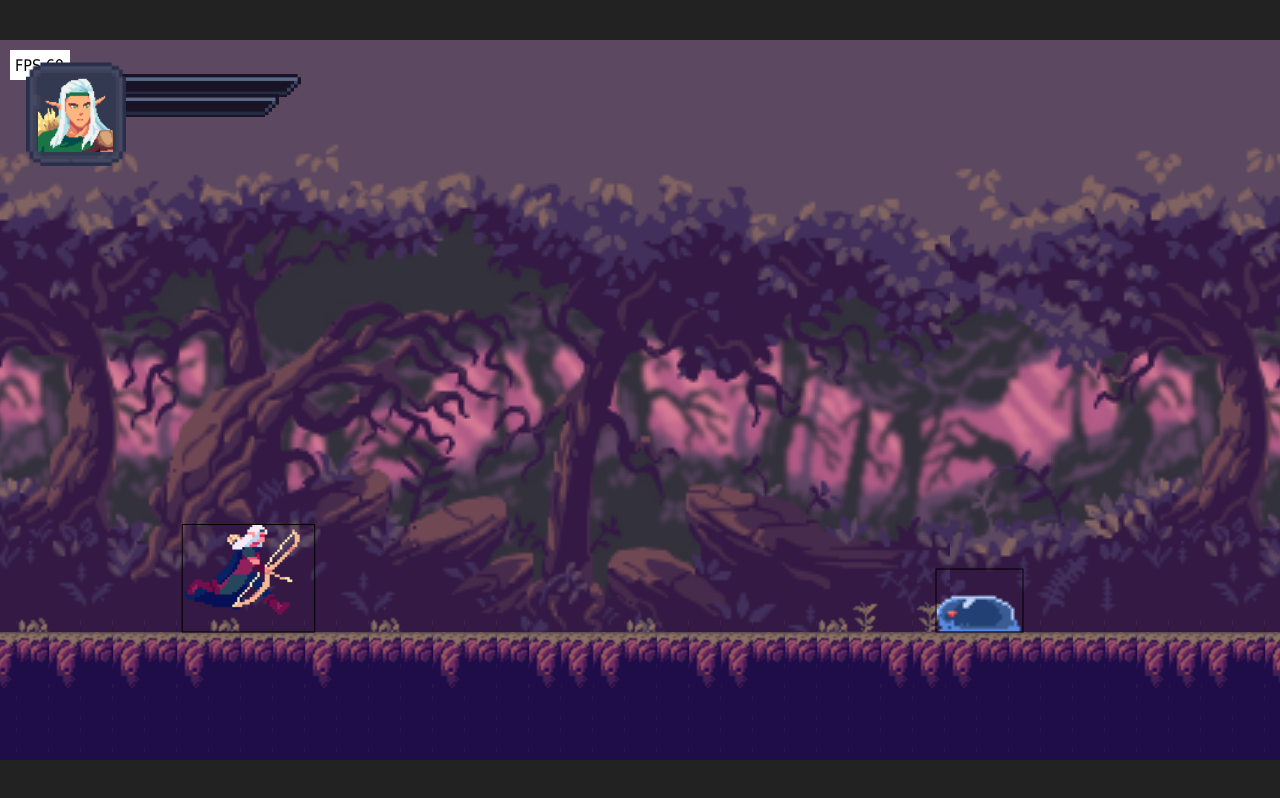
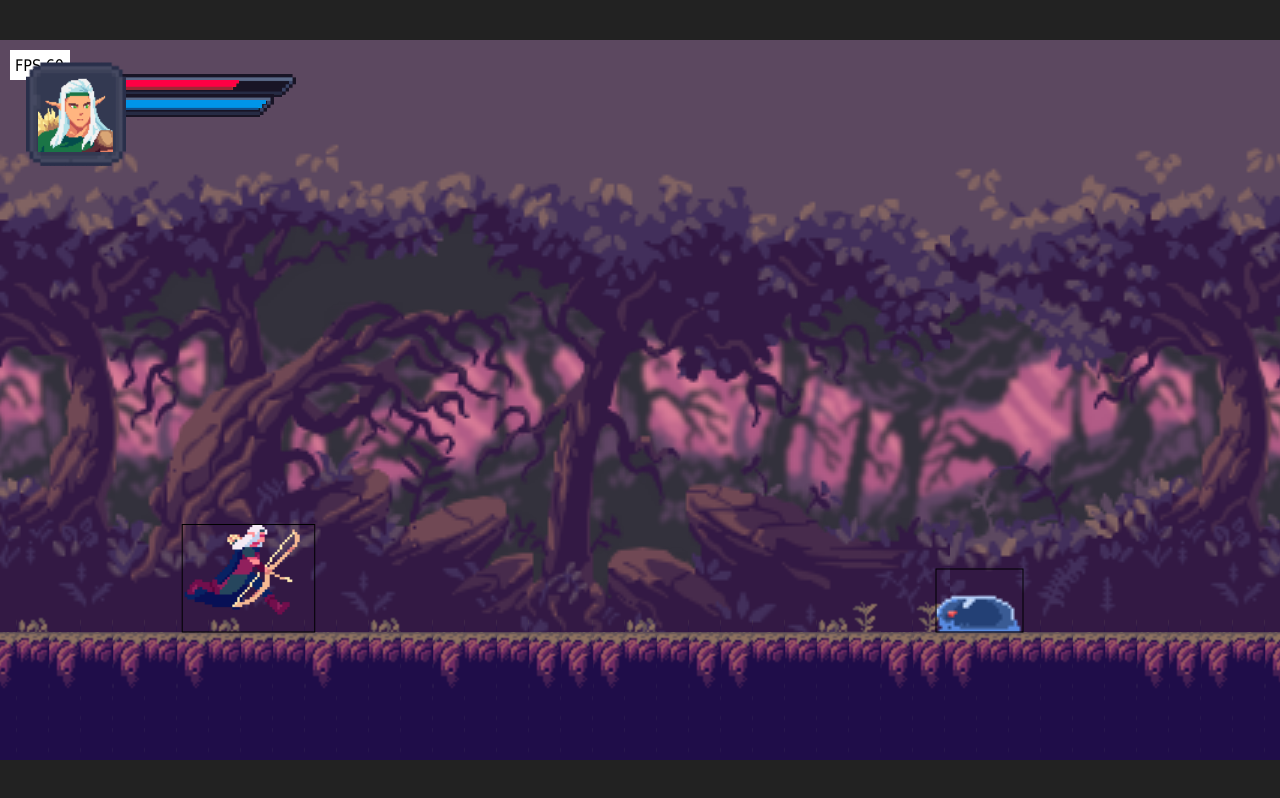
Before and after one commit to eltfshr/finger-monster, a website built with Vite: page index.html in a window 1280 px wide. Built offline with nearby package versions, Linux system fonts and the light colour scheme; files whose address does not match are found by name.

Commit message:
refactor: ui initialization with factory method

```diff
--- a/src/css/style.css
+++ b/src/css/style.css
@@ -49,25 +49,77 @@ html, body {
 #health-bar {
   position: absolute;
   top: 4.7%;
-  left: calc(2% + 100px - 5px);
+  left: calc(2% + 100px - 10px);
   width: 180px;
   height: 23px;
   background-image: url('/graphic/health-bar.png');
   background-size: cover;
+  overflow: hidden;
+}
+
+#health-bar-indicator {
+  z-index: 1;
+  position: absolute;
+  top: 29%;
+  left: 0;
+  width: 163px;
+  height: 10px;
+  margin-left: 5%;
+  background-image: url('/graphic/health-bar-indicator.png');
+  background-size: cover;
+}
+
+#health-bar-sub-indicator {
+  z-index: 0;
+  position: absolute;
+  top: 29%;
+  left: 0;
+  width: 163px;
+  height: 10px;
+  margin-left: 5%;
+  background-image: url('/graphic/health-bar-sub-indicator.png');
+  background-size: cover;
+  transition: margin 1000ms;
 }
 
 #mana-bar {
   position: absolute;
   top: calc(4.7% + 23px - 3px);
-  left: calc(2% + 100px - 5px);
+  left: calc(2% + 100px - 10px);
   width: 158px;
   height: 23px;
   background-image: url('/graphic/mana-bar.png');
   background-size: cover;
+  overflow: hidden;
+}
+
+#mana-bar-indicator {
+  z-index: 1;
+  position: absolute;
+  top: 29%;
+  left: 0;
+  width: 163px;
+  height: 10px;
+  margin-left: -8%;
+  background-image: url('/graphic/mana-bar-indicator.png');
+  background-size: cover;
+}
+
+#mana-bar-sub-indicator {
+  z-index: 0;
+  position: absolute;
+  top: 29%;
+  left: 0;
+  width: 163px;
+  height: 10px;
+  margin-left: -8%;
+  background-image: url('/graphic/mana-bar-sub-indicator.png');
+  background-size: cover;
+  transition: margin 1000ms;
 }
 
 #player-frame {
-  z-index: 1;
+  z-index: 100;
   position: absolute;
   top: 4.7%;
   left: 3%;
@@ -78,7 +130,7 @@ html, body {
 }
 
 #player-frame-border {
-  z-index: 0;
+  z-index: 99;
   position: absolute;
   top: 3%;
   left: 2%;
--- a/src/event/battle/BattleEventManger.ts
+++ b/src/event/battle/BattleEventManger.ts
@@ -15,6 +15,10 @@ export class BattleEventManager {
     this.uiRoot = uiRoot;
     this.playerEvent = new PlayerBattleEvent(this.uiRoot);
     this.enemyEvent = new EnemyBattleEvent(this.uiRoot);
+  }
+
+  public onHeal(amount: number): void {
+    this.uiRoot.updateHealth(amount);
   }
 
   public onPlayerAttack(player: Player): void {
--- a/src/event/battle/EnemyBattleEvent.ts
+++ b/src/event/battle/EnemyBattleEvent.ts
@@ -7,6 +7,7 @@ export class EnemyBattleEvent {
 
   public constructor(uiRoot: BattleUserInterfaceRoot) {
     this.uiRoot = uiRoot;
+    console.log(this.uiRoot);
   }
 
   public onSpawn(): void {
--- a/src/renderer/canvas/object/Tileset.ts
+++ b/src/renderer/canvas/object/Tileset.ts
@@ -23,7 +23,7 @@ export class Tileset implements ImageResource {
     y: number,
     tile: [number, number],
     scale: number = 1,
-  ) {
+  ): void {
     if (!this.image) throw new Error('Could not draw tile set without image resource');
 
     canvas.drawImage(
--- a/src/renderer/canvas/sprite/EntityAnimation.ts
+++ b/src/renderer/canvas/sprite/EntityAnimation.ts
@@ -17,7 +17,6 @@ export abstract class EntityAnimation {
 
   private loadAllSprites(imageRegistry: ImageRegistry, collisionRegistry: CollisionRegistry): void {
     try {
-      console.log(this.spriteResourceByState.values());
       Array
         .from(this.spriteResourceByState.values())
         .map((resource) => resource.loadFromImageRegistry(imageRegistry));
@@ -26,7 +25,6 @@ export abstract class EntityAnimation {
         .from(this.spriteResourceByState.values())
         .map((resource) => resource.loadFromCollisionRegistry(collisionRegistry));
     } catch (error) {
-      console.log(error);
       throw new Error(`Could not load a resource for ${this.constructor.name}`);
     }
   }
--- a/src/renderer/ui/UserInterface.ts
+++ b/src/renderer/ui/UserInterface.ts
@@ -1,13 +1,14 @@
 export abstract class UserInterface {
 
-  protected readonly node: HTMLDivElement;
+  protected readonly node: HTMLElement;
 
-  public constructor(id: string) {
-    this.node = document.createElement('div');
-    this.node.setAttribute('id', id);
+  public constructor() {
+    this.node = this.createElement();
   }
 
-  public getNode(): HTMLDivElement {
+  public abstract createElement(): HTMLElement;
+
+  public getNode(): HTMLElement {
     return this.node;
   }
 
--- a/src/renderer/ui/battle/BattleHealthBar.ts
+++ b/src/renderer/ui/battle/BattleHealthBar.ts
@@ -2,15 +2,33 @@ import { UserInterface } from '@/renderer/ui/UserInterface';
 
 export class BattleHealthBar extends UserInterface {
 
-  private health: number = 0;
+  private static readonly MARGIN_MAX = 5;
+  private static readonly MARGIN_MIN = -85;
+  private static readonly MARGIN_SCALE = (this.MARGIN_MIN - this.MARGIN_MAX) / 100;
 
-  public constructor(health: number) {
-    super('health-bar');
-    this.update(health);
+  public createElement(): HTMLElement {
+    const bar = document.createElement('div');
+    bar.setAttribute('id', 'health-bar');
+
+    const indicator = document.createElement('div');
+    indicator.setAttribute('id', 'health-bar-indicator');
+
+    const subIndicator = document.createElement('div');
+    subIndicator.setAttribute('id', 'health-bar-sub-indicator');
+
+    bar.appendChild(indicator);
+    bar.appendChild(subIndicator);
+
+    return bar;
   }
 
   public update(health: number): void {
-    this.health = health;
+    const indicator = document.querySelector<HTMLDivElement>('#health-bar-indicator')!;
+    const subIndicator = document.querySelector<HTMLDivElement>('#health-bar-sub-indicator')!;
+
+    const calculatedMargin = BattleHealthBar.MARGIN_MIN - BattleHealthBar.MARGIN_SCALE * health;
+    indicator.style.marginLeft = calculatedMargin + '%';
+    subIndicator.style.marginLeft = calculatedMargin + '%';
   }
 
 }
--- a/src/renderer/ui/battle/BattleManaBar.ts
+++ b/src/renderer/ui/battle/BattleManaBar.ts
@@ -2,15 +2,33 @@ import { UserInterface } from '@/renderer/ui/UserInterface';
 
 export class BattleManaBar extends UserInterface {
 
-  private mana: number = 0;
+  private static readonly MARGIN_MAX = -8;
+  private static readonly MARGIN_MIN = -97;
+  private static readonly MARGIN_SCALE = (this.MARGIN_MIN - this.MARGIN_MAX) / 100;
 
-  public constructor(mana: number) {
-    super('mana-bar');
-    this.update(mana);
+  public createElement(): HTMLElement {
+    const bar = document.createElement('div');
+    bar.setAttribute('id', 'mana-bar');
+
+    const indicator = document.createElement('div');
+    indicator.setAttribute('id', 'mana-bar-indicator');
+
+    const subIndicator = document.createElement('div');
+    subIndicator.setAttribute('id', 'mana-bar-sub-indicator');
+
+    bar.appendChild(indicator);
+    bar.appendChild(subIndicator);
+
+    return bar;
   }
 
-  public update(mana: number): void {
-    this.mana = mana;
+  public update(health: number): void {
+    const indicator = document.querySelector<HTMLDivElement>('#mana-bar-indicator')!;
+    const subIndicator = document.querySelector<HTMLDivElement>('#mana-bar-sub-indicator')!;
+
+    const calculatedMargin = BattleManaBar.MARGIN_MIN - BattleManaBar.MARGIN_SCALE * health;
+    indicator.style.marginLeft = calculatedMargin + '%';
+    subIndicator.style.marginLeft = calculatedMargin + '%';
   }
 
 }
--- a/src/renderer/ui/battle/BattlePlayerFrame.ts
+++ b/src/renderer/ui/battle/BattlePlayerFrame.ts
@@ -2,8 +2,10 @@ import { UserInterface } from '@/renderer/ui/UserInterface';
 
 export class BattlePlayerFrame extends UserInterface {
 
-  public constructor() {
-    super('player-frame');
+  public createElement(): HTMLElement {
+    const element = document.createElement('div');
+    element.setAttribute('id', 'player-frame');
+    return element;
   }
 
 }
--- a/src/renderer/ui/battle/BattlePlayerFrameBorder.ts
+++ b/src/renderer/ui/battle/BattlePlayerFrameBorder.ts
@@ -2,8 +2,10 @@ import { UserInterface } from '@/renderer/ui/UserInterface';
 
 export class BattlePlayerFrameBorder extends UserInterface {
 
-  public constructor() {
-    super('player-frame-border');
+  public createElement(): HTMLElement {
+    const element = document.createElement('div');
+    element.setAttribute('id', 'player-frame-border');
+    return element;
   }
 
 }
--- a/src/renderer/ui/battle/BattleUserInterfaceRoot.ts
+++ b/src/renderer/ui/battle/BattleUserInterfaceRoot.ts
@@ -18,10 +18,10 @@ export class BattleUserInterfaceRoot extends UserInterfaceRoot {
     super();
     this.player = player;
 
-    this.healthBar = new BattleHealthBar(this.player.getHealth());
+    this.healthBar = new BattleHealthBar();
     this.append(this.healthBar.getNode());
 
-    this.manaBar = new BattleManaBar(this.player.getHealth());
+    this.manaBar = new BattleManaBar();
     this.append(this.manaBar.getNode());
 
     this.playerFrame = new BattlePlayerFrame();
@@ -35,4 +35,8 @@ export class BattleUserInterfaceRoot extends UserInterfaceRoot {
     this.healthBar.update(health);
   }
 
+  public updateMana(mana: number): void {
+    this.manaBar.update(mana);
+  }
+
 }
--- a/src/scene/BattleScene.ts
+++ b/src/scene/BattleScene.ts
@@ -59,6 +59,8 @@ export class BattleScene extends Scene {
     this.player.setX(this.getWidth() / 9);
     this.player.setOnGround(this.ground.getGroundY());
     this.player.move();
+
+    this.eventManager.onHeal(100);
   }
 
   public update(): void {
@@ -69,6 +71,29 @@ export class BattleScene extends Scene {
       this.player.move();
       this.player.attack();
     }
+
+    if (this.sceneFrame % 200 === 0) {
+      // this.player.idle()
+      this.player.setHealth(this.player.getHealth() - 10);
+      this.eventManager.onHeal(this.player.getHealth());
+    }
+
+    if (this.sceneFrame === 1200) {
+      this.player.move();
+    }
+
+    if (this.sceneFrame === 1600) {
+      this.player.die();
+    }
+
+    // if (this.sceneFrame % 120 === 0) {
+    //   this.uiRoot.updateMana(this.player.getHealth());
+    // }
+
+    // if (this.sceneFrame === 100) {
+    //   this.player.attack();
+    //   this.player.idle();
+    // }
 
     this.creatureSpawner.getSpawnedCreatures().forEach((creature) => {
       !creature.isAttacking() && creature.attack();
```
Also changed, not shown: public/graphic/health-bar-indicator.png (added), public/graphic/health-bar-sub-indicator.png (added), public/graphic/mana-bar-indicator.png (added), public/graphic/mana-bar-sub-indicator.png (added).
